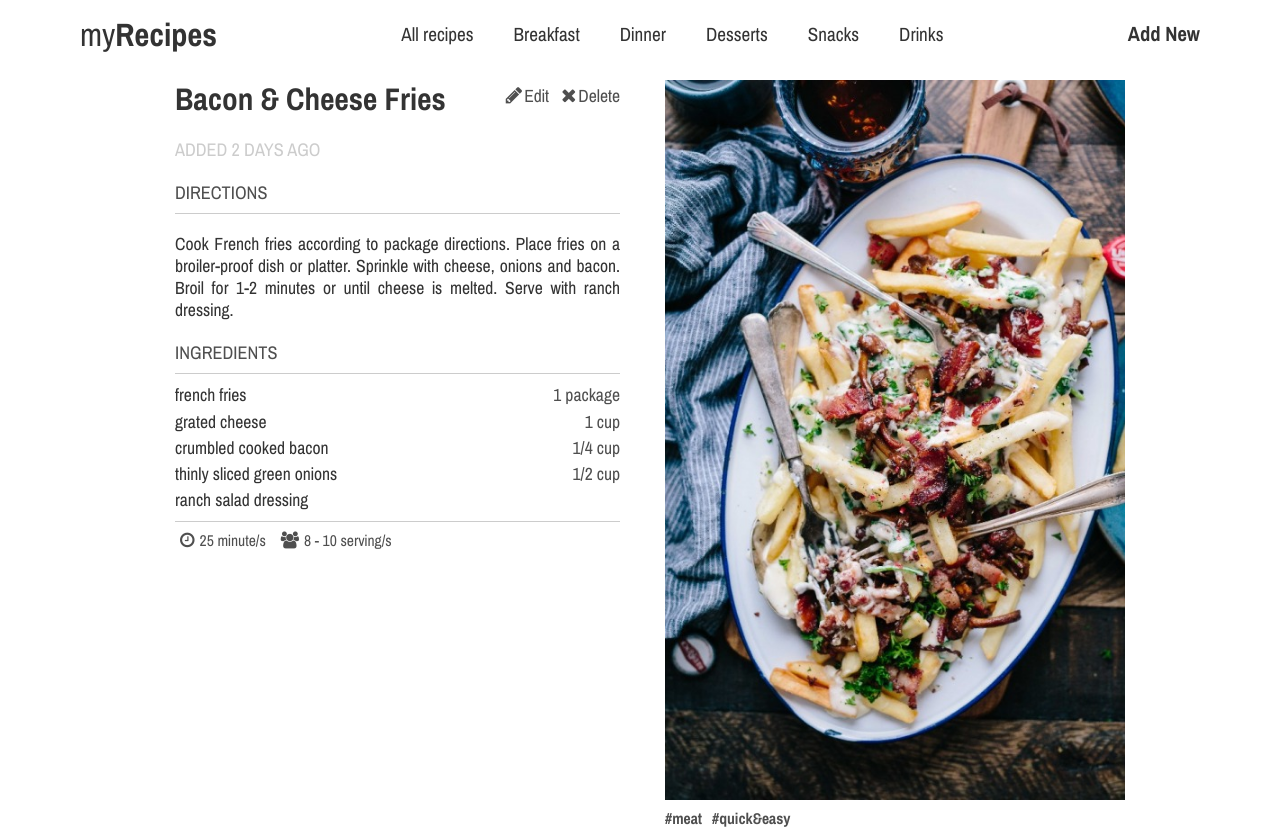
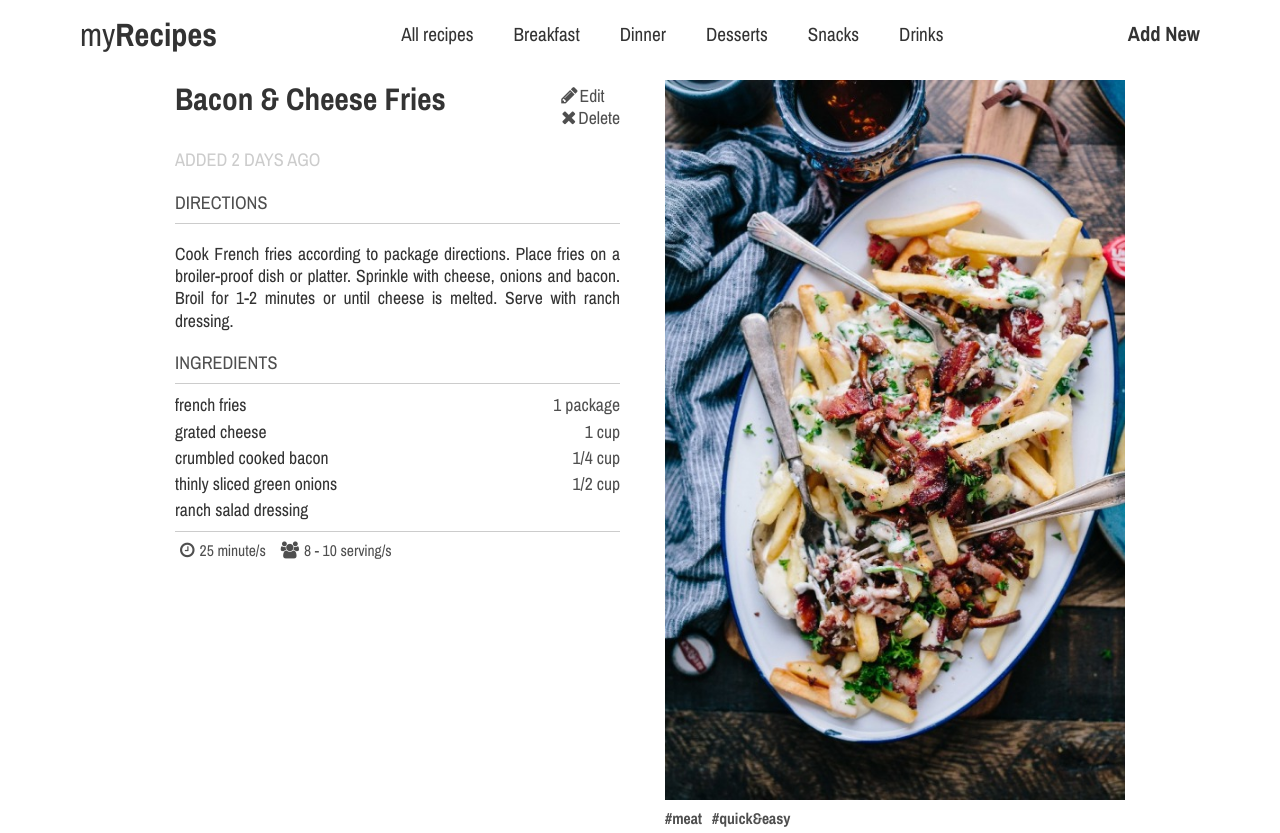
Before and after one commit to anya92/my-recipes, a React (Create React App) app: page /#/recipes/bacon-and-cheese-fries in a window 1280 px wide. Built offline with nearby package versions, Linux system fonts and the light colour scheme.

Commit message:
added deleteRecipe functionality

```diff
--- a/src/actions/index.js
+++ b/src/actions/index.js
@@ -1,6 +1,7 @@
 import {
   ADD_NEW_RECIPE,
   EDIT_RECIPE,
+  DELETE_RECIPE,
 } from './types';
 
 export const addNewRecipe = (recipe) => {
@@ -19,3 +20,11 @@ export const editRecipe = (id, recipe) => {
   };
   return action;
 };
+
+export const deleteRecipe = (id) => {
+  const action = {
+    type: DELETE_RECIPE,
+    id,
+  };
+  return action;
+};
--- a/src/actions/types.js
+++ b/src/actions/types.js
@@ -1,2 +1,3 @@
 export const ADD_NEW_RECIPE = 'ADD_NEW_RECIPE';
 export const EDIT_RECIPE = 'EDIT_RECIPE';
+export const DELETE_RECIPE = 'DELETE_RECIPE';
--- a/src/components/RecipeForm/Inputs/Input.js
+++ b/src/components/RecipeForm/Inputs/Input.js
@@ -35,23 +35,24 @@ const StyledInput = styled.div`
   }
   input {
     height: 40px;
-    ${props => (props.span && 'text-align: right; padding-right: 8px;')};
+    ${props => (props.additionalText && 'text-align: right; padding-right: 8px;')};
   }
 `;
 
 export const Input = ({
-  name, value, handleInputChange, span, type = 'text', error = false,
+  name, value, handleInputChange, additionalText, type = 'text', error = false,
 }) => (
-  <StyledInput span={span} error={error}>
+  <StyledInput additionalText={additionalText} error={error}>
     <label htmlFor={name}>{name}</label>
     <div>
       <input
         type={type}
+        min={type === 'number' ? 0 : ''}
         id={name}
         value={value}
         onChange={e => handleInputChange(e, name)}
       />
-      {span && <span>{span}</span>}
+      {additionalText && <span>{additionalText}</span>}
     </div>
   </StyledInput>
 );
--- a/src/components/RecipeForm/RecipeForm.js
+++ b/src/components/RecipeForm/RecipeForm.js
@@ -180,14 +180,15 @@ export class RecipeForm extends Component {
               type="number"
               value={this.state.time}
               handleInputChange={this.onInputChange}
-              error={this.state.errors.time} span="minute/s"
+              error={this.state.errors.time}
+              additionalText="minute/s"
             />
             <Input
               name="yields"
               value={this.state.yields}
               handleInputChange={this.onInputChange}
               error={this.state.errors.yields}
-              span="serving/s"
+              additionalText="serving/s"
             />
           </Row>
         </div>
--- a/src/components/SingleRecipe/RecipeInfo/RecipeInfo.js
+++ b/src/components/SingleRecipe/RecipeInfo/RecipeInfo.js
@@ -91,7 +91,7 @@ const Info = styled.div`
   }
 `;
 
-const RecipeInfo = ({ recipe }) => {
+const RecipeInfo = ({ recipe, deleteRecipe }) => {
   const ingredients = recipe.ingredients.map((ingredient, i) => (
     <div key={i}>
       <div>{ingredient.name}</div>
@@ -103,7 +103,8 @@ const RecipeInfo = ({ recipe }) => {
       <Name>
         <h1>{recipe.name}</h1>
         <Options>
-          <Link to={`/recipes/${recipe.slug}/edit`}><i className="fa fa-pencil" />Edit</Link> <i className="fa fa-times" />Delete
+          <Link to={`/recipes/${recipe.slug}/edit`}><i className="fa fa-pencil" />Edit</Link>
+          <div onClick={() => deleteRecipe(recipe.id)}><i className="fa fa-times" />Delete</div>
         </Options>
       </Name>
       <AddedAt>added {moment(recipe.addedAt).from(moment())}</AddedAt>
--- a/src/components/SingleRecipe/SingleRecipe.js
+++ b/src/components/SingleRecipe/SingleRecipe.js
@@ -1,4 +1,4 @@
-import React from 'react';
+import React, { Component } from 'react';
 import { connect } from 'react-redux';
 import styled from 'styled-components';
 import PropTypes from 'prop-types';
@@ -6,6 +6,8 @@ import PropTypes from 'prop-types';
 import Navbar from '../Navbar/Navbar';
 import RecipeInfo from './RecipeInfo/RecipeInfo';
 import RecipeImage from './RecipeImage/RecipeImage';
+
+import { deleteRecipe } from '../../actions';
 
 const Recipe = styled.div`
   display: grid;
@@ -26,7 +28,18 @@ const NotFound = styled.div`
   text-align: center;
 `;
 
-export const SingleRecipe = ({ recipe }) => {
+export class SingleRecipe extends Component {
+  confirmDelete = () => {
+    return window.confirm(`Are you sure that you want to permanently delete "${this.props.recipe.name}"?`);
+  }
+  deleteRecipe = (id) => {
+    if (this.confirmDelete()) {
+      this.props.deleteRecipe(id);
+      this.props.history.goBack();
+    }
+  }
+  render() {
+    const { recipe } = this.props;
     if (recipe.length === 0) {
       return (
         <div>
@@ -42,12 +55,13 @@ export const SingleRecipe = ({ recipe }) => {
         <Navbar />
         <div className="container">
           <Recipe>
-          <RecipeInfo recipe={recipe} />
+            <RecipeInfo recipe={recipe} deleteRecipe={this.deleteRecipe} />
             <RecipeImage name={recipe.name} image={recipe.image} tags={recipe.tags} />
           </Recipe>
         </div>
       </div>
     );
+  }
 };
 
 SingleRecipe.propTypes = {
@@ -59,4 +73,4 @@ function mapStateToProps(state, ownProps) {
   return { recipe: recipe[0] || [] };
 }
 
-export default connect(mapStateToProps)(SingleRecipe);
+export default connect(mapStateToProps, { deleteRecipe })(SingleRecipe);
--- a/src/reducers/index.js
+++ b/src/reducers/index.js
@@ -1,6 +1,7 @@
 import {
   ADD_NEW_RECIPE,
   EDIT_RECIPE,
+  DELETE_RECIPE,
 } from '../actions/types';
 
 export default (state = [], action) => {
@@ -14,6 +15,10 @@ export default (state = [], action) => {
       const { id } = action;
       return state.map(el => (el.id === id ? recipe : el));
     }
+    case DELETE_RECIPE: {
+      const { id } = action;
+      return state.filter(recipe => recipe.id !== id);
+    }
     default:
       return state;
   }
```
Lines whose indentation alone changed are shown as unchanged.
